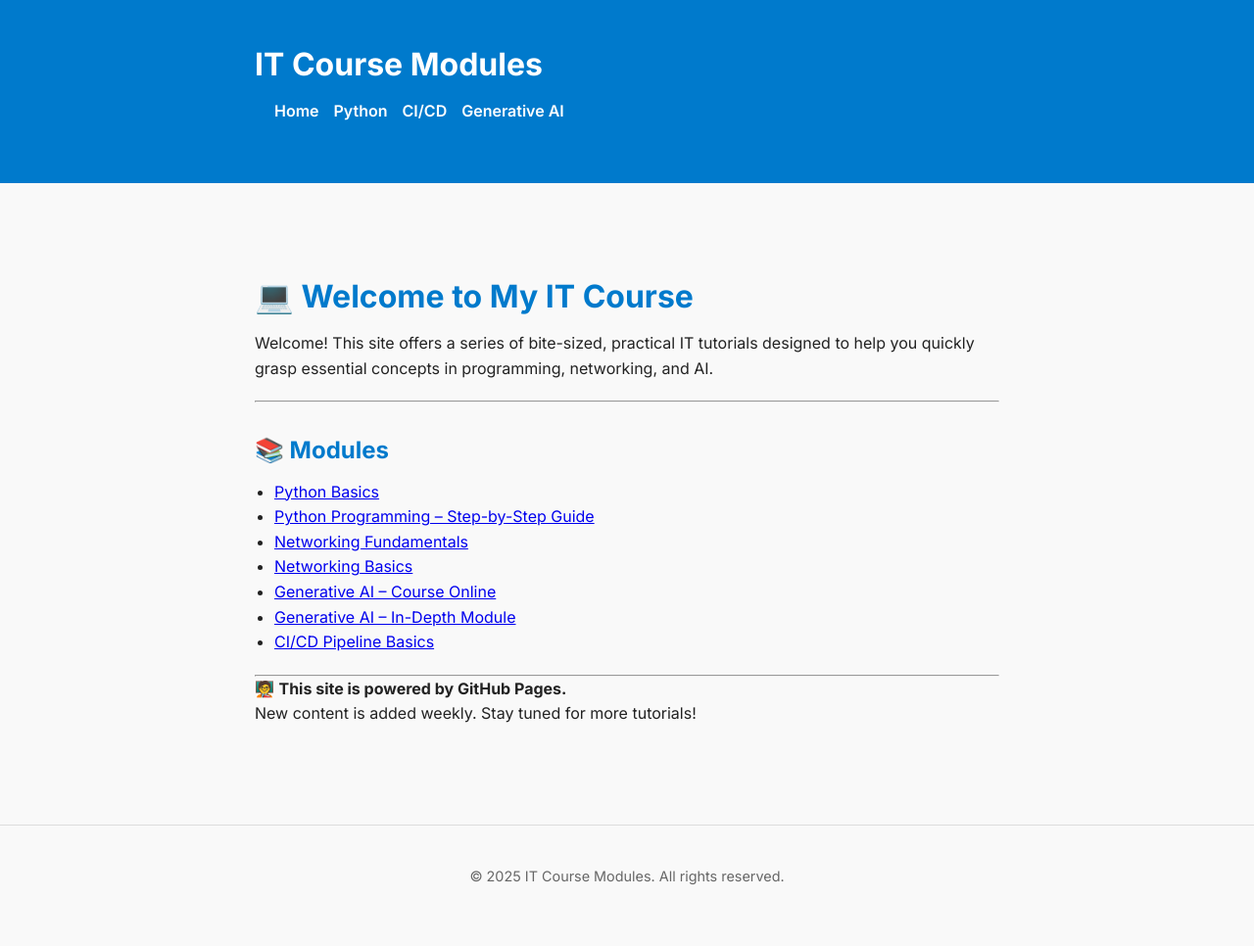
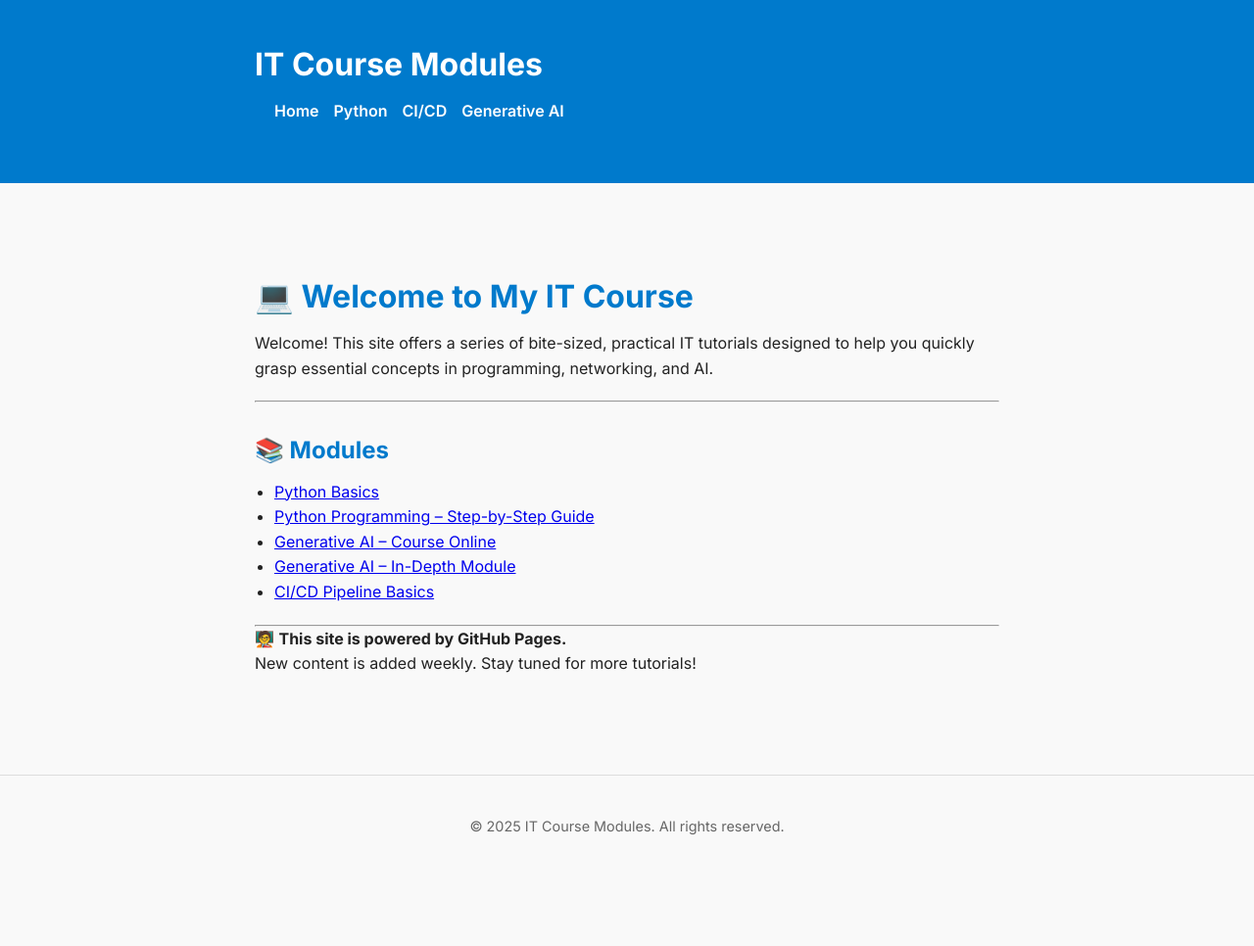
Before and after one commit to smithjackb/it-course, a Jekyll site: the page built from index.md, in a window 1280 px wide. Shown: the whole page at 98% size. Built offline with Jekyll 4.4.1, drawn with Linux system fonts in a browser that asks for light colours; after the commit the page ends 915 px from its top, so only the background shows below that.

Commit message:
Update index.md

```diff
--- a/index.md
+++ b/index.md
@@ -13,8 +13,6 @@ Welcome! This site offers a series of bite-sized, practical IT tutorials designe
 
 - [Python Basics](/it-course/python-basics/)
 - [Python Programming – Step-by-Step Guide](https://www.igmguru.com/data-science-bi/python-training){:target="_blank"}
-- [Networking Fundamentals](/it-course/networking-fundamentals/)
-- [Networking Basics](/it-course/networking.html)
 - [Generative AI – Course Online](https://www.igmguru.com/machine-learning-ai/generative-ai-training){:target="_blank"}
 - [Generative AI – In-Depth Module](/it-course/generative-ai/)
 - [CI/CD Pipeline Basics](/it-course/ci-cd-pipeline-basics/)
```
